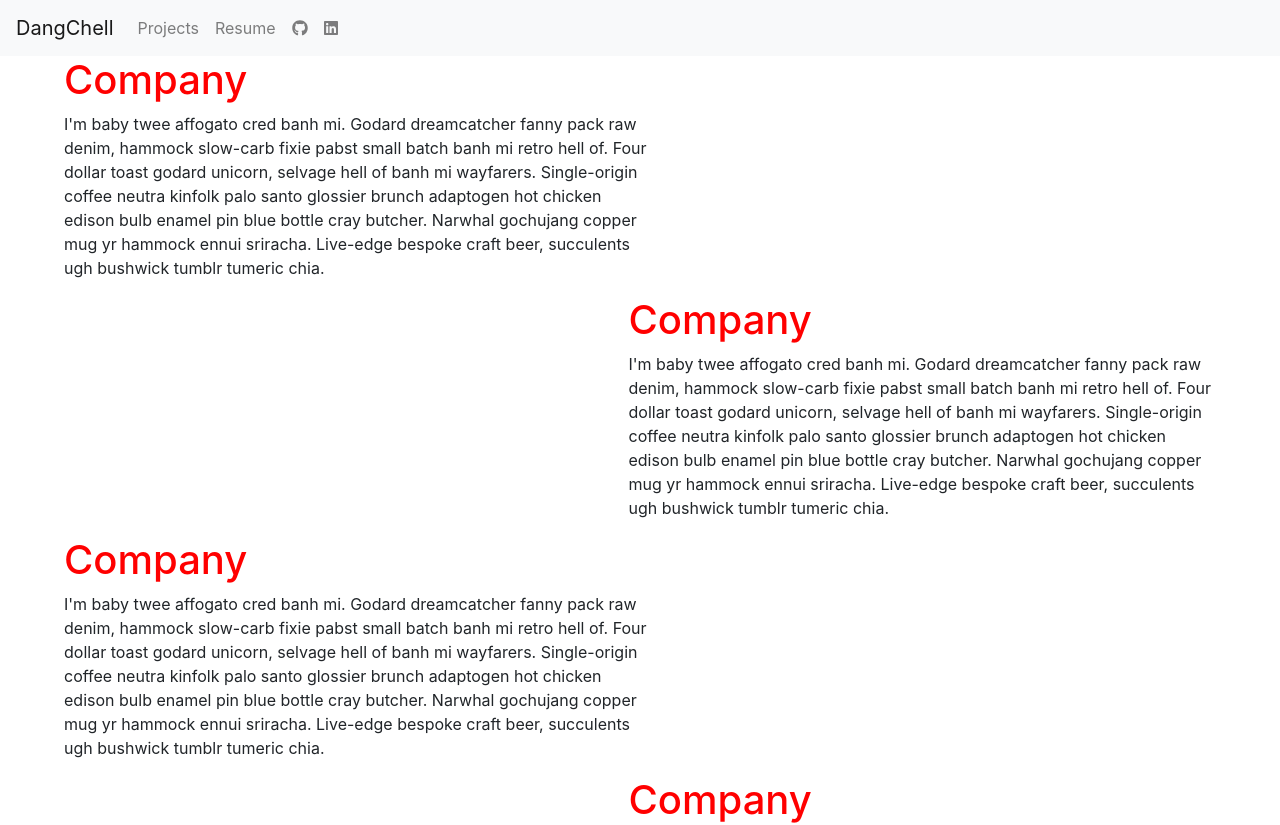
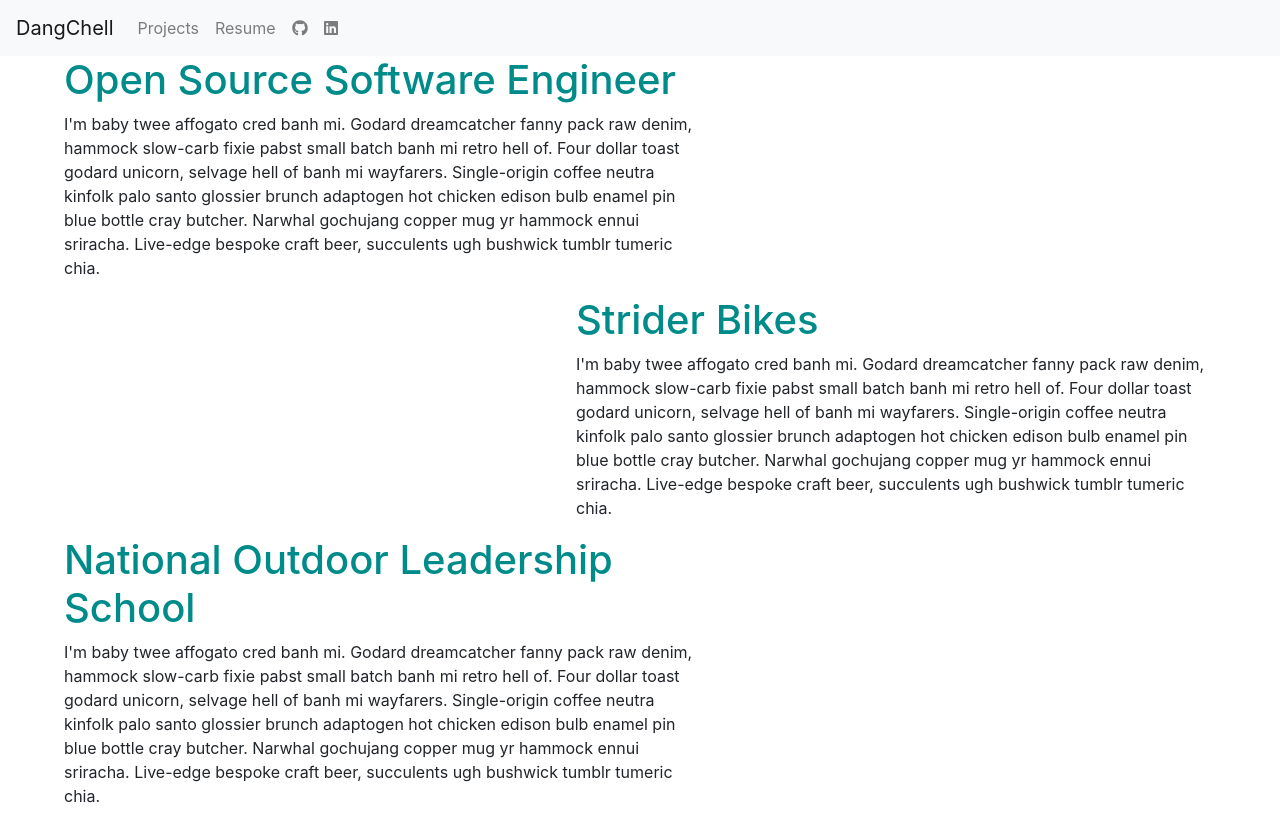
Before and after one commit to DangChell/DanReactPortfolio, a React app: page /resume in a window 1280 px wide. Shown: the top 825 px of the page. Built offline with nearby package versions, Linux system fonts and the light colour scheme.

Commit message:
changed folder structure to include containers, added carousel to homepage, adjusted margin for cardgroup

```diff
--- a/src/App.js
+++ b/src/App.js
@@ -3,7 +3,7 @@ import { render } from 'react-dom';
 import { BrowserRouter, Route, Switch } from 'react-router-dom';
 import { LinkContainer } from 'react-router-bootstrap';
 import ProjectCard from './components/Card.js';
-import Home from './components/Home.js';
+import Home from './containers/HomeContainer.js';
 import Error from './components/Error.js';
 import Header from './components/Header.js';
 import Resume from './components/Resume.js';
--- a/src/components/CardGroup.js
+++ b/src/components/CardGroup.js
@@ -4,7 +4,7 @@ import { Card, CardDeck } from 'react-bootstrap';
 class CardGroup extends Component {
   render() {
     return (
-      <div>
+      <div class="cardDeckContainer">
         <CardDeck>
           <Card>
             <Card.Img
--- a/src/components/Resume.js
+++ b/src/components/Resume.js
@@ -1,13 +1,12 @@
 import React, { Component } from 'react';
 import ResumeCards from './ResumeCards.js';
-// import '../styles/styles.css';
 
 class Resume extends Component {
   render() {
     return (
-      <div class="bodyContainer">
+      <div class="resumeContainer">
         <div class="leftCard">
-          <h1>Company</h1>
+          <h1>Open Source Software Engineer</h1>
           <p>
             I'm baby twee affogato cred banh mi. Godard dreamcatcher fanny pack
             raw denim, hammock slow-carb fixie pabst small batch banh mi retro
@@ -20,7 +19,7 @@ class Resume extends Component {
           </p>
         </div>
         <div class="rightCard">
-          <h1>Company</h1>
+          <h1>Strider Bikes</h1>
           <p>
             I'm baby twee affogato cred banh mi. Godard dreamcatcher fanny pack
             raw denim, hammock slow-carb fixie pabst small batch banh mi retro
@@ -33,7 +32,7 @@ class Resume extends Component {
           </p>
         </div>
         <div class="leftCard">
-          <h1>Company</h1>
+          <h1>National Outdoor Leadership School</h1>
           <p>
             I'm baby twee affogato cred banh mi. Godard dreamcatcher fanny pack
             raw denim, hammock slow-carb fixie pabst small batch banh mi retro
@@ -46,7 +45,7 @@ class Resume extends Component {
           </p>
         </div>
         <div class="rightCard">
-          <h1>Company</h1>
+          <h1>Fulbright</h1>
           <p>
             I'm baby twee affogato cred banh mi. Godard dreamcatcher fanny pack
             raw denim, hammock slow-carb fixie pabst small batch banh mi retro
@@ -59,7 +58,7 @@ class Resume extends Component {
           </p>
         </div>
         <div class="leftCard">
-          <h1>Company</h1>
+          <h1>California Lutheran University</h1>
           <p>
             I'm baby twee affogato cred banh mi. Godard dreamcatcher fanny pack
             raw denim, hammock slow-carb fixie pabst small batch banh mi retro
--- a/src/components/ResumeCards.js
+++ b/src/components/ResumeCards.js
@@ -1,5 +1,4 @@
 import React, { Component } from 'react';
-import '../styles/styles.css';
 
 class ProjectCard extends Component {
   render() {
--- a/src/components/Home.js
+++ b/src/containers/HomeContainer.js
@@ -1,13 +1,16 @@
-import Header from './Header.js';
+import Header from '../components/Header.js';
 import React, { Component } from 'react';
 import { BrowserRouter, Route, Switch } from 'react-router-dom';
-import ProjectCar from './Carousel.js';
-import CardGroup from './CardGroup.js';
+import ProjectCar from '../components/Carousel.js';
+import CardGroup from '../components/CardGroup.js';
+import { Card, CardDeck } from 'react-bootstrap';
 
 class Home extends Component {
   render() {
     return (
       <div>
+        <ProjectCar />
+
         <CardGroup />
       </div>
     );
--- a/src/styles/styles.css
+++ b/src/styles/styles.css
@@ -1,19 +1,29 @@
-.bodyContainer {
+body {
+}
+
+.cardDeckContainer {
+  width: 95vw;
+  margin: 25px auto;
+}
+/* resume page styling */
+
+.resumeContainer {
+  display: flex;
+  flex-direction: column;
   width: 90%;
   margin: auto;
 }
 h1 {
-  color: red;
+  color: darkcyan;
 }
 .rightCard {
-  float: right;
-  width: 51%;
+  align-self: flex-end;
+  width: 50vw;
   height: auto;
-  outline: 0px 5px 0px 0px solid grey;
 }
 
 .leftCard {
-  float: left;
-  width: 51%;
+  align-self: flex-start;
+  width: 50vw;
   height: auto;
 }
```
Also changed, not shown: src/containers/ProjectZoomContainer.js (added), src/containers/ProjectsContainer.js (added), src/containers/WorkBioContainer.js (added).
